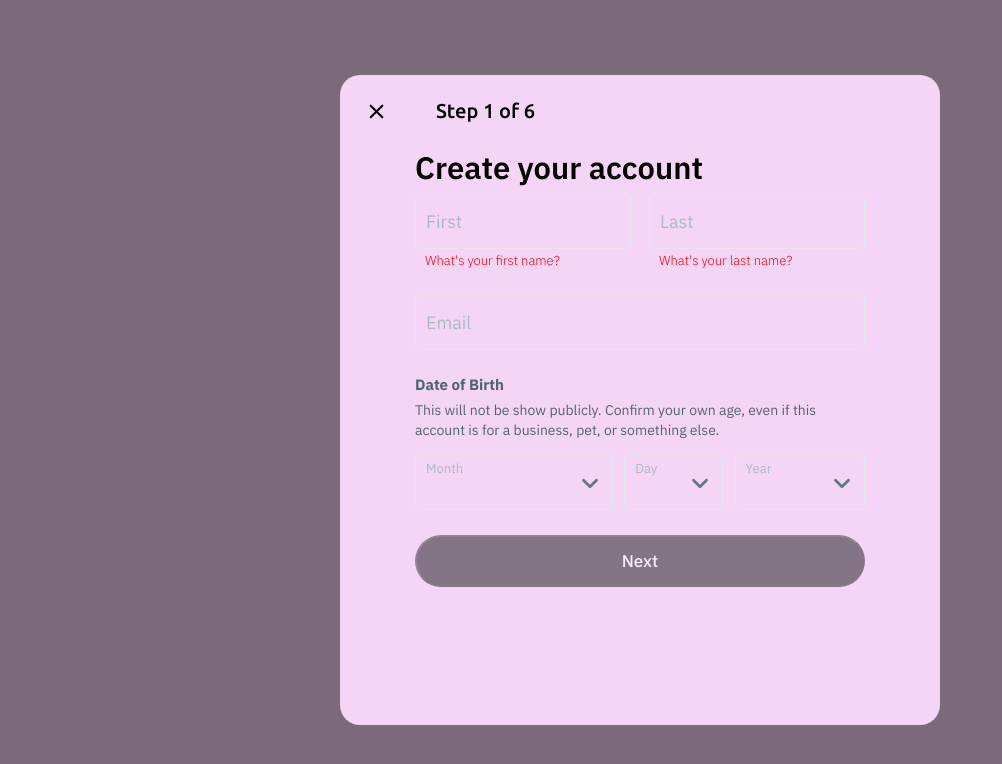
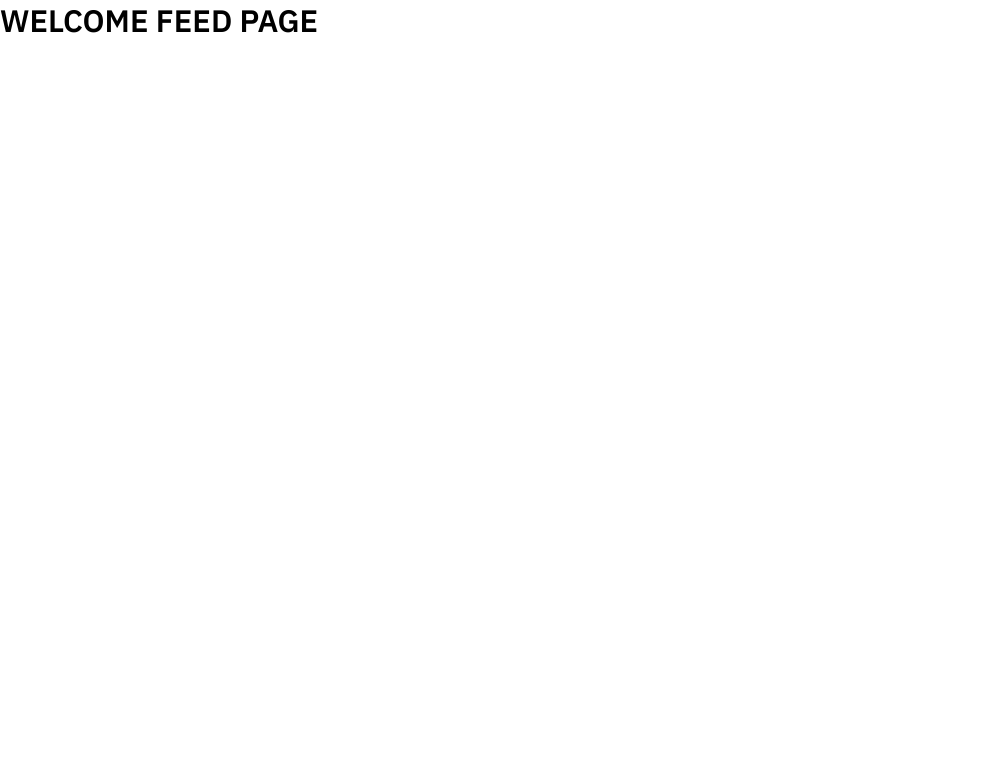
Before and after one commit to GarryProhor/social-react, a React (Create React App) app: page /home in a window 1280 px wide. Shown: the top 764 px of the page, without its empty margins (0-1002 px from the left). Built offline with nearby package versions, Linux system fonts and the light colour scheme.

Commit message:
finish register & add router

```diff
--- a/package.json
+++ b/package.json
@@ -19,6 +19,7 @@
     "react": "^18.2.0",
     "react-dom": "^18.2.0",
     "react-redux": "^8.0.5",
+    "react-router-dom": "^6.8.0",
     "react-scripts": "5.0.1",
     "redux": "^4.2.0",
     "styled-components": "^5.3.6",
--- a/src/App.tsx
+++ b/src/App.tsx
@@ -1,10 +1,13 @@
 import React from 'react';
+import {BrowserRouter as Router, Routes, Route} from "react-router-dom";
+
 import './assets/css/global.css';
 import {Landing} from "./pages/Landing";
 
 
 import {ThemeProvider, createGlobalStyle} from "styled-components";
 import {Theme} from "./utils/GlobalInterfaces";
+import {Feed} from "./pages/Feed";
 
 const theme:Theme = {
   colors:{
@@ -28,7 +31,12 @@ function App() {
   return (
       <ThemeProvider theme={theme}>
         <GlobalStyle/>
-        <Landing/>
+          <Router>
+              <Routes>
+                  <Route path='/' element={<Landing/>}/>
+                  <Route path='/home' element={<Feed/>}/>
+              </Routes>
+          </Router>
       </ThemeProvider>
 
   );
--- a/src/features/register/components/RegisterFormSix/RegisterFormSix.tsx
+++ b/src/features/register/components/RegisterFormSix/RegisterFormSix.tsx
@@ -1,5 +1,6 @@
 import React, {useState} from 'react';
 import {useSelector, useDispatch} from "react-redux";
+import {useNavigate} from "react-router-dom";
 import {RootState, AppDispatch} from "../../../../redux/Store";
 import {updateUserPassword} from "../../../../redux/Slices/RegisterSlice";
 import {ValidatedTextInput} from "../../../../components/ValidatedInput/ValidedTextInput";
@@ -15,17 +16,21 @@ export const RegisterFormSix:React.FC = () => {
     const [active, setActive] = useState<boolean>(false);
     const [password, setPassword] = useState<string>("");
 
+    const navigate = useNavigate();
     const handleChange = (e:React.ChangeEvent<HTMLInputElement>)=>{
         setPassword(e.target.value)
     }
     const toggleView = () =>{
         setActive(!active);
     }
-    const sendPassword = () =>{
-        dispatch(updateUserPassword({
+    const sendPassword = async () =>{
+       await dispatch(updateUserPassword({
             userName: state.userName,
             password
         }));
+       console.log('navigate');
+
+       navigate('/home');
     }
     return (
         <div className='reg-step-six-container'>
--- /dev/null
+++ b/src/pages/Feed.tsx
@@ -0,0 +1,9 @@
+import React from 'react';
+
+export const Feed:React.FC = () => {
+    return (
+        <div>
+            <h1>WELCOME FEED PAGE</h1>
+        </div>
+    );
+};
```
Also changed, not shown: 1 other file (tests, documents, lock files or other folders).
